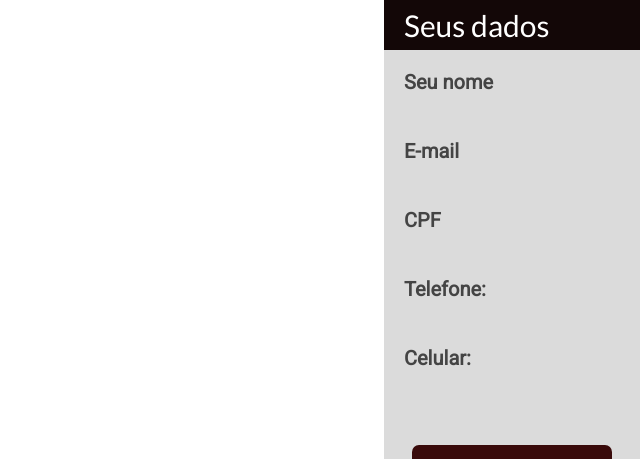
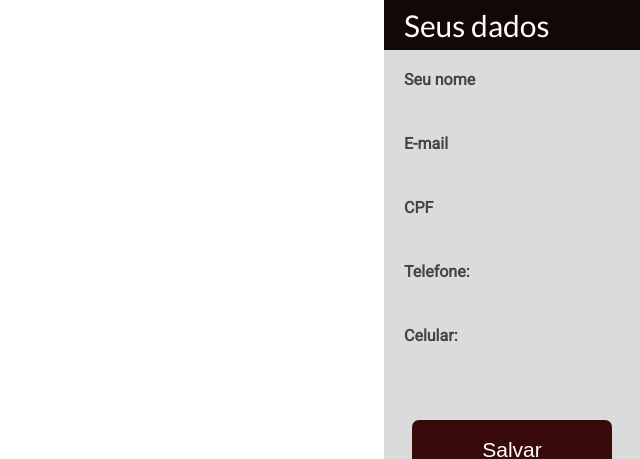
Before and after one commit to vetordev/Barberkill, a React (Create React App) app: page /client in a window 1280 px wide. Shown: the top 459 px of the page, without its empty margins (640-1280 px from the left). Built offline with nearby package versions, Linux system fonts and the light colour scheme; no server answers.

Commit message:
scroll em agendamentos

```diff
--- a/src/pages/client/index.js
+++ b/src/pages/client/index.js
@@ -1,7 +1,9 @@
 import React, { useEffect, useState } from 'react';
 
+import { FontAwesomeIcon } from '@fortawesome/react-fontawesome';
+import { faEdit } from '@fortawesome/free-solid-svg-icons';
+
 import Sidebar from '../../components/sidebar';
-
 import api from '../../services/api';
 
 import './styles.css';
@@ -28,10 +30,10 @@ export default function Client() {
 
         api.delete(`/clients/${client_id}`).then(() => {
              alert('User removed')
-             localStorage.removeItem('client_id');
+             localStorage.clear();
         });
     }
-    const logout = () => localStorage.removeItem('client_id');
+    const logout = () => localStorage.clear();
 
     useEffect(() => {
         async function loadInfoSche() {
@@ -86,9 +88,6 @@ export default function Client() {
     }
 
     return (
-        // <div id="container">
-        //     <Sidebar />
-
             <div id="clients">
                 <div id="client-container">
                     <div id="personal-data">
@@ -134,14 +133,13 @@ export default function Client() {
                             </>
                         )) }
 
+                        {/* <FontAwesomeIcon icon={ faEdit } id="user-ico" onClick={stateClient}/> */}
                         <button onClick={ saveUpdatesShe }>Salvar</button>
-                        <button onClick={destroyClient}>Deletar um cliente</button>
-                        <button onClick={logout}>Logout</button>
+                        <button onClick={ destroyClient }>Deletar um cliente</button>
+                        <button onClick={ logout }>Logout</button>
                     </div>
                 </div>
             </div>
-
-        // </div>
     );
 
 
--- a/src/pages/client/styles.css
+++ b/src/pages/client/styles.css
@@ -51,11 +51,12 @@ div#personal-data input[type="text"] {
     border-radius: 4px;
     padding-left: 7px;
     color: rgb(155, 155, 155);
-    font-size: 18px;
+    font-size: 15px;
+
 }
 div#personal-data label {
     font-weight: bold;
-    font-size: 20px;
+    font-size: 16px;
     color: #444;
 }
 
@@ -64,7 +65,6 @@ div#personal-data input[type="text"]:focus {
     color: #000;
 }
 .field {
-    /* margin-left: 20px; */
     margin-bottom: 10px;
     display: flex;
     flex-direction: column;
@@ -74,7 +74,6 @@ div#personal-data input[type="text"]:focus {
     display: flex;
     align-items: center;
     justify-content: center;
-    /* background: chocolate; */
 }
 
 div#personal-data .btn-center {
@@ -92,7 +91,8 @@ div#personal-data .btn-center {
 }
 
 #schedules-data {
-    width: 50%;
+    /* width: 50%; */
+    overflow-y: scroll;
 }
 
 div#container-personal {
@@ -100,6 +100,3 @@ div#container-personal {
     display: flex;
     flex-direction: column;
 }
-/* label {
-    margin-bottom: 20px
-} */
```
